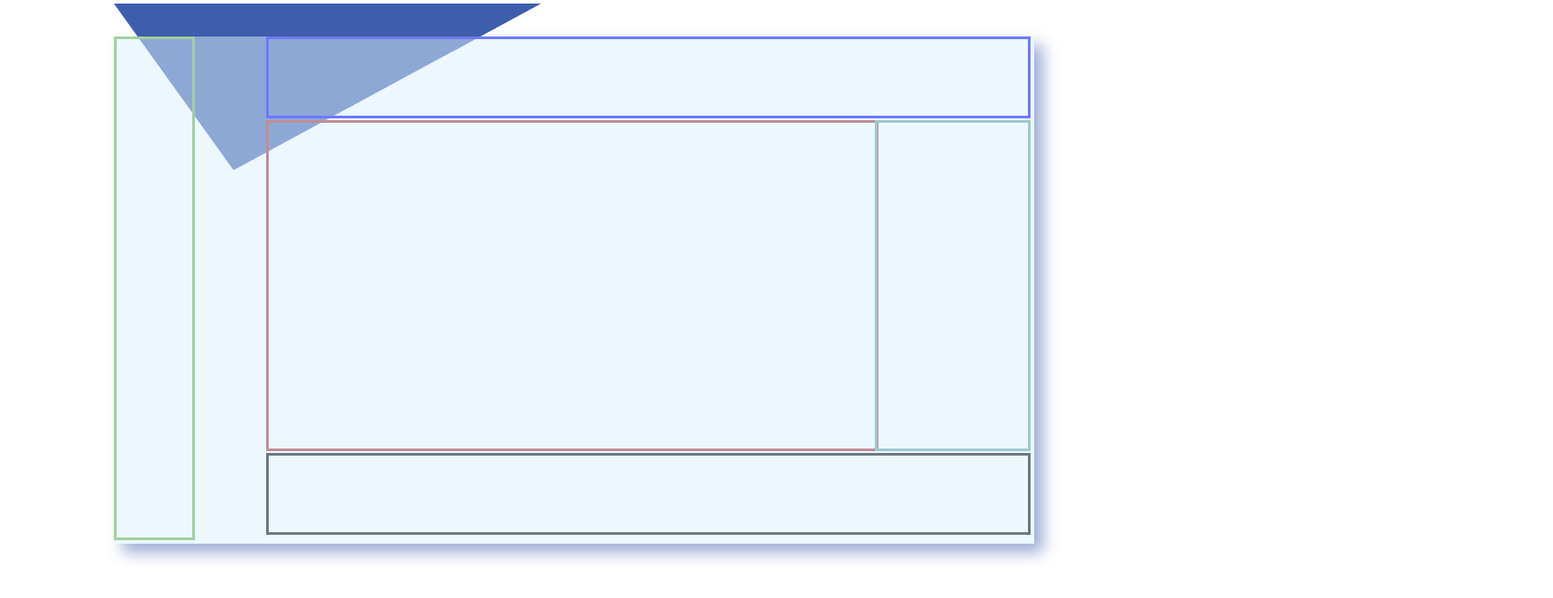
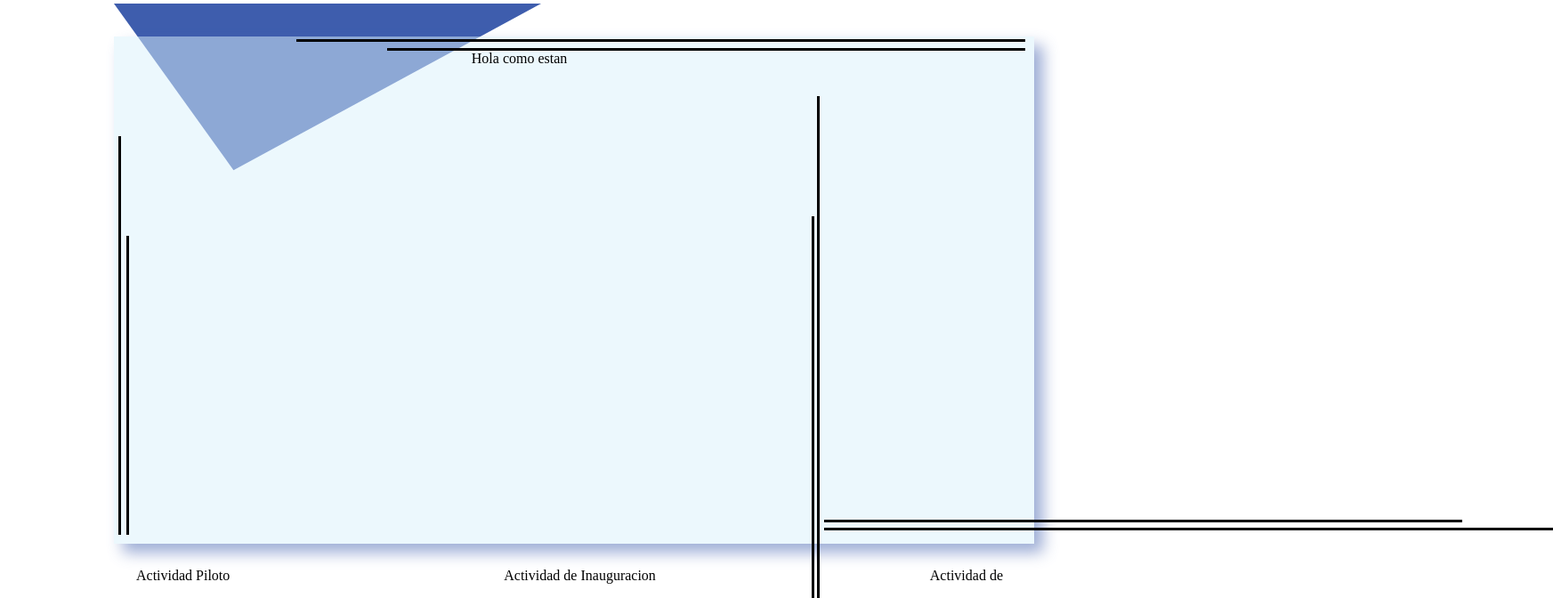
Before and after one commit to Cristiansb2003/Proeyecto-HM, a React (Vite) app: page / in a window 1280 px wide. Shown: the part 540-1212 px from the top of the page at 89% size, 1745 px wide, since content can reach past the window. Before the commit the page ends 1178 px from the top, so only its background shows below. Built offline with nearby package versions, Linux system fonts and the light colour scheme.

Commit message:
Cuadro a medias

```diff
--- a/src/App.jsx
+++ b/src/App.jsx
@@ -2,12 +2,14 @@ import logo from "./logo.svg";
 import "./App.css";
 import { Cabecera } from "./components/cabecera/cabecera";
 import { Info } from "./components/info/info";
+import { Actividades } from "./components/actividades/actividades";
 
 function App() {
   return (
     <div>
       <Cabecera></Cabecera>
       <Info></Info>
+      <Actividades></Actividades>
     </div>
   );
 }
--- /dev/null
+++ b/src/components/actividades/actividades.css
@@ -0,0 +1,7 @@
+
+
+div > .contenedor{
+    width: 100%;
+    display: flex;
+    justify-content: space-around;
+}
--- /dev/null
+++ b/src/components/actividades/actividades.jsx
@@ -0,0 +1,11 @@
+import "./actividades.css";
+
+export function Actividades() {
+  return <div>
+    <div className="contenedor">
+        <div className="act1">Actividad Piloto</div>
+        <div className="act2">Actividad de Inauguracion</div>
+        <div className="act3"> Actividad de</div>
+    </div>
+  </div>;
+}
--- a/src/components/info/info.css
+++ b/src/components/info/info.css
@@ -41,46 +41,101 @@
   background: #3e5dad;
 }
 
-.contenedor{
+.contenedor {
   width: 100%;
   height: 100%;
   display: grid;
   grid-gap: 2px;
+  position: relative;
   grid-template-columns: repeat(6, 1fr);
-    grid-template-rows: repeat(6,1fr);
-    grid-template-areas: "izq sup sup sup sup sup"
+  grid-template-rows: repeat(6, 1fr);
+  grid-template-areas:
+    "izq sup sup sup sup sup"
     "izq tex tex tex tex der"
     "izq tex tex tex tex der"
     "izq tex tex tex tex der"
     "izq tex tex tex tex der"
     "izq inf inf inf inf inf";
 }
-.izq{
+.izq {
   width: 50%;
   height: 100%;
-    border: #68ad3e solid;
   grid-area: izq;
+  display: flex;
+  align-items: flex-end;
 }
-.sup{
+.izq .l1 {
+  border-right: black solid;
+  left: 0.3rem;
+  position: absolute;
+  height: 80%;
+}
+
+.izq .l2 {
+  border-right: black solid;
+  height: 60%;
+  position: relative;
+  left: .9rem;
+}
+.sup {
   width: 100%;
-    border: blue solid;
   grid-area: sup;
 }
-
-.tex{
-    width: 100%;
-    border: brown solid;
-    grid-area: tex;
+.sup .l1 {
+  border-top: black solid;
+  position: absolute;
+  width: 80%;
+  top: 0.2rem;
+  right: 0rem;
+}
+.sup .l2 {
+  border-top: black solid;
+  position: absolute;
+  top: 0.8rem;
+  width: 70%;
+  right: 0;
 }
 
-.der{
+.tex {
   width: 100%;
-    border: cadetblue solid;
+  /* background-color: #3e5dad; */
+  grid-area: tex;
+  display: flex;
+  justify-content: center;
+}
+.der {
+  width: 100%;
   grid-area: der;
+  display: flex;
+  justify-content: flex-end;
+  align-items: flex-end;
+  height: 120%;
+}
+.der .l1 {
+  border-right: black solid;
+  position: relative;
+  height: 90%;
+}
+.der .l2 {
+  border-right: black solid;
+  position: relative;
+  right: 0.6rem;
+  height: 70%;
+}
+.inf {
+  width: 100%;
+  grid-area: inf;
 }
 
-.inf{
-    width: 100%;
-    border: black solid;
-    grid-area: inf;
+.inf .l1 {
+  border-top: black solid;
+  position: absolute;
+  width: 80%;
+  bottom: 0.3rem;
 }
+.inf .l2 {
+    border-top: black solid;
+position: absolute;
+width: 70%;
+bottom: .9rem;
+}
--- a/src/components/info/info.jsx
+++ b/src/components/info/info.jsx
@@ -9,11 +9,25 @@ export function Info() {
       </div>
       <div className="centro">
         <div className="contenedor">
-          <div className="izq"></div>
-          <div className="sup"></div>
-          <div className="tex"></div>
-          <div className="der"></div>
-          <div className="inf"></div>
+          <div className="izq">
+            <div className="l1"></div>
+            <div className="l2"></div>
+          </div>
+          <div className="sup">
+            <div className="l1"></div>
+            <div className="l2"></div>
+          </div>
+          <div className="tex">
+            <p>Hola como estan</p>
+          </div>
+          <div className="der">
+            <div className="l1"></div>
+            <div className="l2"></div>
+          </div>
+          <div className="inf">
+            <div className="l1"></div>
+            <div className="l2"></div>
+          </div>
         </div>
       </div>
     </div>
```
Lines whose indentation alone changed are shown as unchanged.
